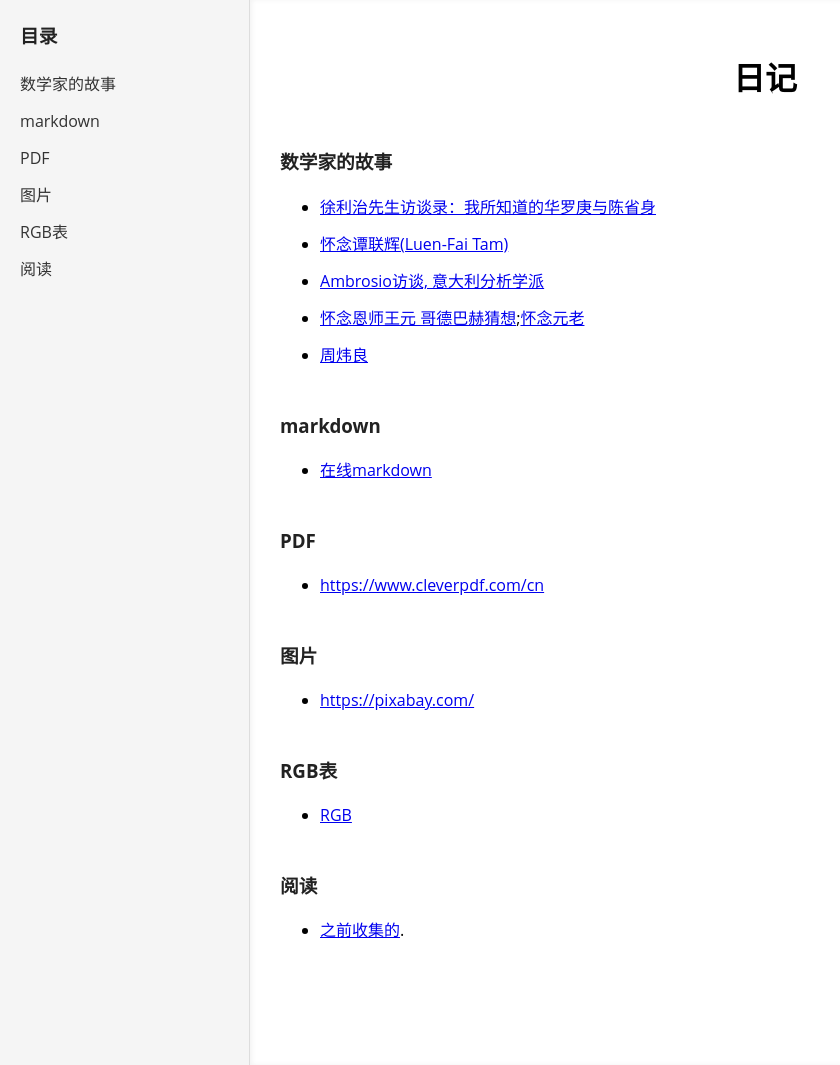
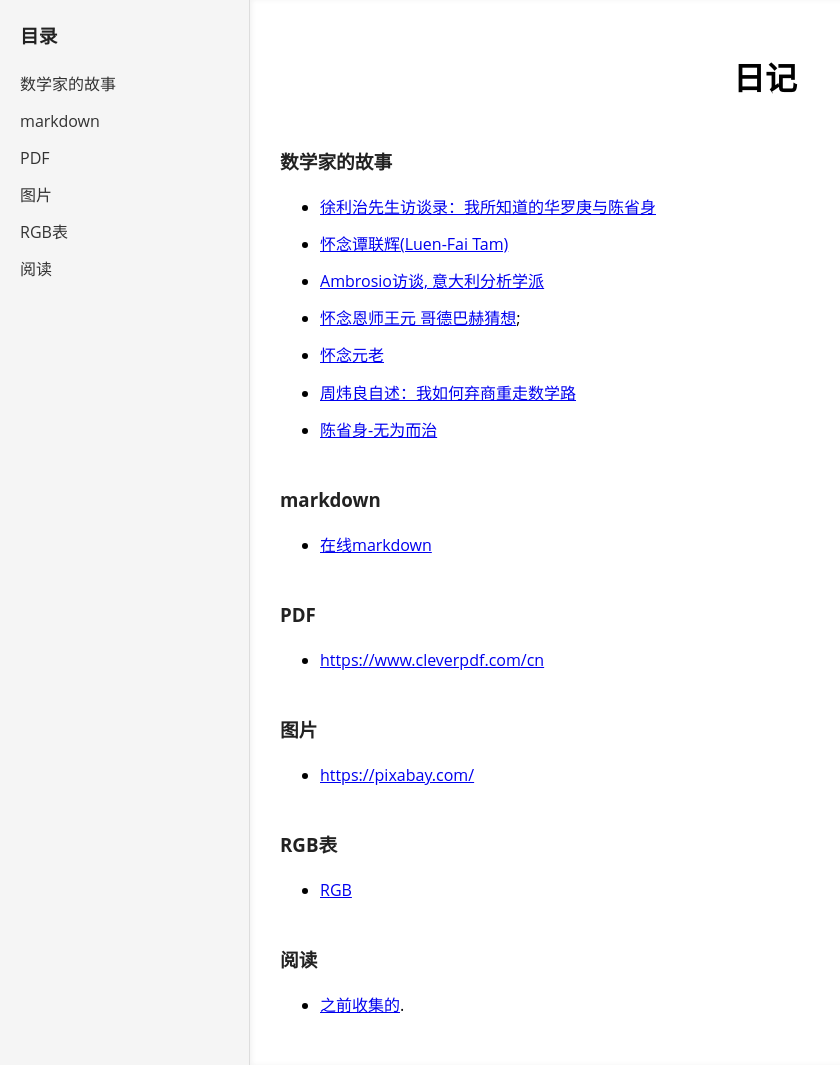
Before and after one commit to Hui41/Hui41.github.io, a Jekyll site: the page built from _posts/2026-03-25-shouji.md, in a window 1280 px wide and 1065 px high. Shown: the whole window, without its empty margins (0-840 px from the left). Built offline with Jekyll 4.4.1, drawn with Linux system fonts in a browser that asks for light colours.

Commit message:
Update 2026-03-25-shouji.md

```diff
--- a/_posts/2026-03-25-shouji.md
+++ b/_posts/2026-03-25-shouji.md
@@ -10,8 +10,10 @@
 - [徐利治先生访谈录：我所知道的华罗庚与陈省身](https://hui41.github.io/math/XuLizhi.html)
 - [怀念谭联辉(Luen-Fai Tam)](https://hui41.github.io/math/lftam.html)
 - [Ambrosio访谈, 意大利分析学派](https://hui41.github.io/math/Ambrosio.html)
-- [怀念恩师王元  哥德巴赫猜想](https://mp.weixin.qq.com/s/Y7ZulK66zfjkBild8s8Reg);[怀念元老](https://mp.weixin.qq.com/s/CrURlLH_dVp4XcQKBdnapA)
-- [周炜良](https://hui41.github.io/math/WeiLiangChow.html)
+- [怀念恩师王元  哥德巴赫猜想](https://mp.weixin.qq.com/s/Y7ZulK66zfjkBild8s8Reg);
+- [怀念元老](https://mp.weixin.qq.com/s/CrURlLH_dVp4XcQKBdnapA)
+- [周炜良自述：我如何弃商重走数学路](https://hui41.github.io/math/WeiLiangChow.html)
+- [陈省身-无为而治](https://hui41.github.io/math/Chern-Wuweierzhi.html)
 
 ### markdown
 - [在线markdown](https://markdown.com.cn/editor/)
```
